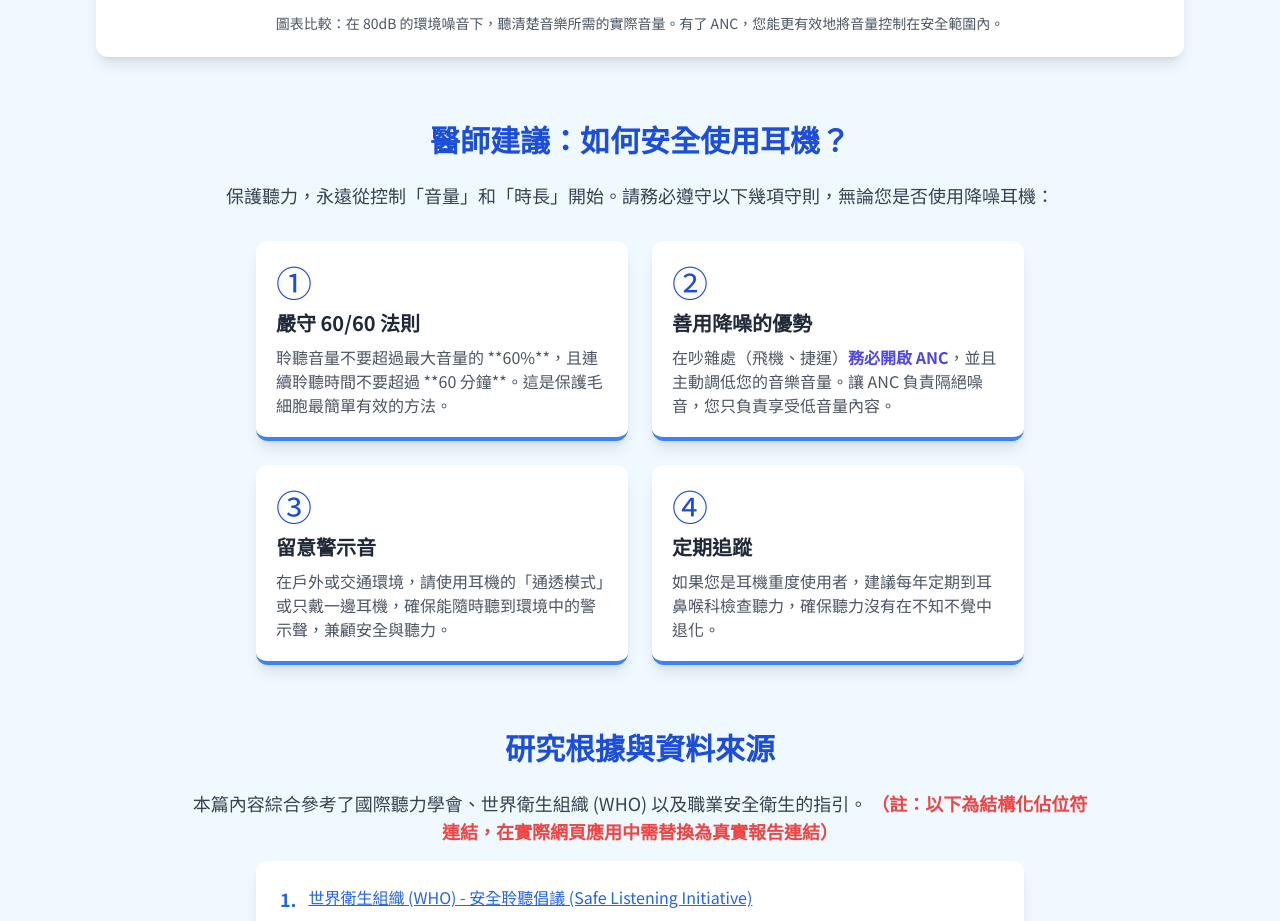
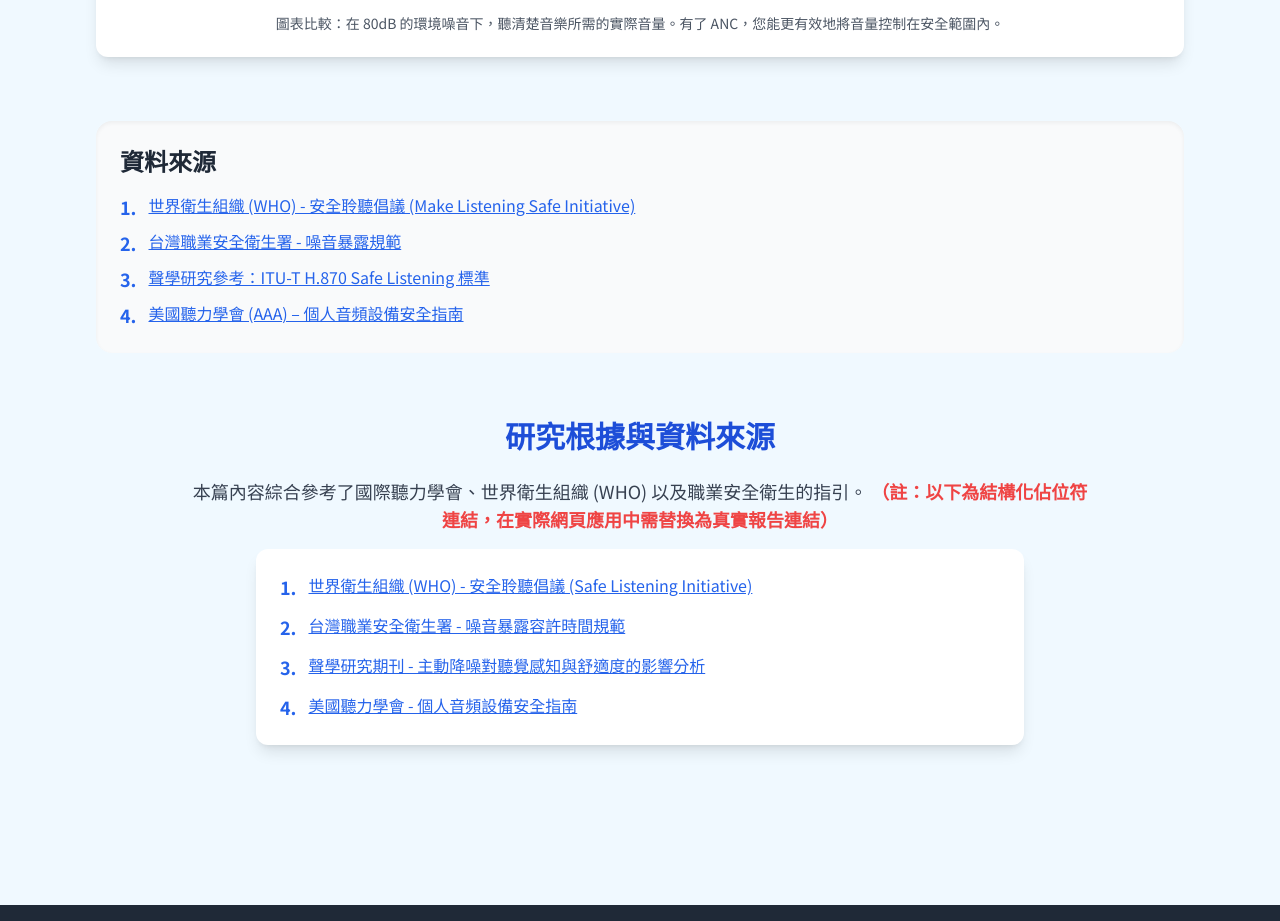
Before and after one commit to ent995001/hearing-anc, a plain HTML site: page index.html in a window 1280 px wide. Shown: the part 2223-3144 px from the top of the page. Drawn offline with nearby package versions, Linux system fonts and the light colour scheme.

Commit message:
Update index.html

```diff
--- a/index.html
+++ b/index.html
@@ -157,43 +157,37 @@
             </div>
         </section>
 
-        <section id="advice" class="my-16 scroll-mt-16">
-            <h2 class="text-3xl font-bold text-center text-blue-700 mb-6">醫師建議：如何安全使用耳機？</h2>
-            <p class="text-lg text-gray-700 mb-8 max-w-4xl mx-auto text-center">
-                保護聽力，永遠從控制「音量」和「時長」開始。請務必遵守以下幾項守則，無論您是否使用降噪耳機：
-            </p>
+<section id="sources" class="mt-12 bg-gray-50 rounded-2xl p-6 shadow-inner">
+  <h2 class="text-2xl font-bold mb-4 text-gray-800">資料來源</h2>
 
-            <div class="max-w-3xl mx-auto grid grid-cols-1 md:grid-cols-2 gap-6">
-                <div class="bg-white p-5 rounded-xl shadow-lg border-b-4 border-blue-500">
-                    <span class="text-4xl text-blue-700 block mb-2">①</span>
-                    <h3 class="text-xl font-bold text-gray-800 mb-2">嚴守 60/60 法則</h3>
-                    <p class="text-gray-600">
-                        聆聽音量不要超過最大音量的 **60%**，且連續聆聽時間不要超過 **60 分鐘**。這是保護毛細胞最簡單有效的方法。
-                    </p>
-                </div>
-                <div class="bg-white p-5 rounded-xl shadow-lg border-b-4 border-blue-500">
-                    <span class="text-4xl text-blue-700 block mb-2">②</span>
-                    <h3 class="text-xl font-bold text-gray-800 mb-2">善用降噪的優勢</h3>
-                    <p class="text-gray-600">
-                        在吵雜處（飛機、捷運）<strong class="text-indigo-600">務必開啟 ANC</strong>，並且主動調低您的音樂音量。讓 ANC 負責隔絕噪音，您只負責享受低音量內容。
-                    </p>
-                </div>
-                <div class="bg-white p-5 rounded-xl shadow-lg border-b-4 border-blue-500">
-                    <span class="text-4xl text-blue-700 block mb-2">③</span>
-                    <h3 class="text-xl font-bold text-gray-800 mb-2">留意警示音</h3>
-                    <p class="text-gray-600">
-                        在戶外或交通環境，請使用耳機的「通透模式」或只戴一邊耳機，確保能隨時聽到環境中的警示聲，兼顧安全與聽力。
-                    </p>
-                </div>
-                <div class="bg-white p-5 rounded-xl shadow-lg border-b-4 border-blue-500">
-                    <span class="text-4xl text-blue-700 block mb-2">④</span>
-                    <h3 class="text-xl font-bold text-gray-800 mb-2">定期追蹤</h3>
-                    <p class="text-gray-600">
-                        如果您是耳機重度使用者，建議每年定期到耳鼻喉科檢查聽力，確保聽力沒有在不知不覺中退化。
-                    </p>
-                </div>
-            </div>
-        </section>
+  <div class="flex items-start space-x-3">
+    <span class="text-blue-600 text-lg font-bold">1.</span>
+    <a href="https://www.who.int/initiatives/make-listening-safe" target="_blank" class="text-blue-600 hover:text-blue-800 underline break-words">
+      世界衛生組織 (WHO) - 安全聆聽倡議 (Make Listening Safe Initiative)
+    </a>
+  </div>
+
+  <div class="flex items-start space-x-3 mt-2">
+    <span class="text-blue-600 text-lg font-bold">2.</span>
+    <a href="https://oemd.osha.gov.tw/exposure/content/about/About1.aspx" target="_blank" class="text-blue-600 hover:text-blue-800 underline break-words">
+      台灣職業安全衛生署 - 噪音暴露規範
+    </a>
+  </div>
+
+  <div class="flex items-start space-x-3 mt-2">
+    <span class="text-blue-600 text-lg font-bold">3.</span>
+    <a href="https://www.itu.int/rec/T-REC-H.870-202203-I/en" target="_blank" class="text-blue-600 hover:text-blue-800 underline break-words">
+      聲學研究參考：ITU-T H.870 Safe Listening 標準
+    </a>
+  </div>
+
+  <div class="flex items-start space-x-3 mt-2">
+    <span class="text-blue-600 text-lg font-bold">4.</span>
+    <a href="https://www.audiology.org/hearing-health-and-protection/personal-listening-devices/" target="_blank" class="text-blue-600 hover:text-blue-800 underline break-words">
+      美國聽力學會 (AAA) – 個人音頻設備安全指南
+    </a>
+  </div>
+</section>
 
         <section id="sources" class="my-16 scroll-mt-16">
             <h2 class="text-3xl font-bold text-center text-blue-700 mb-6">研究根據與資料來源</h2>
```
